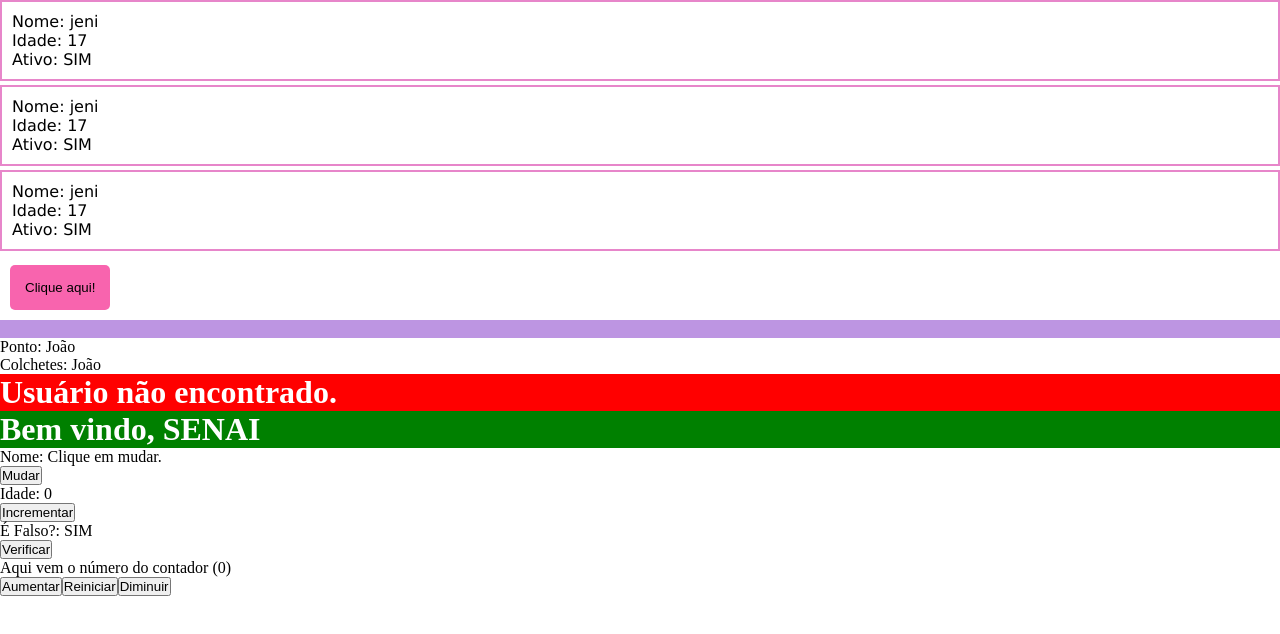
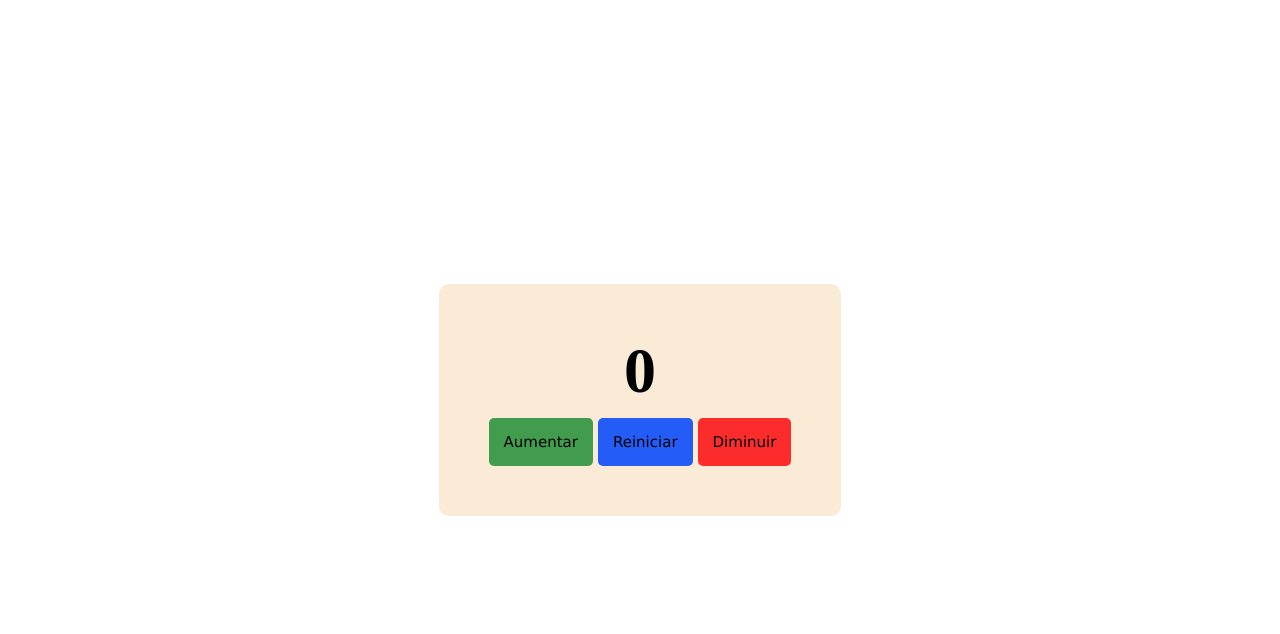
Before and after one commit to jenifer-goncalves/estudos_react, a React (Vite) app: page / in a window 1280 px wide. Shown: the top 634 px of the page. Built offline with nearby package versions, Linux system fonts and the light colour scheme.

Commit message:
ADD: Css do contador

```diff
--- a/src/App.jsx
+++ b/src/App.jsx
@@ -1,29 +1,29 @@
-import Alunos from './components/Alunos/Alunos.jsx';
-import Botao from './components/Button/Button.jsx';
-import Card from './components/Card/Card.jsx';
-import MsgUsuario from './components/MensagemUsuario/MsgUsuario.jsx';
-import UseStateHook from './components/UseStateHook/UseStateHook.jsx';
+// import Alunos from './components/Alunos/Alunos.jsx';
+// import Botao from './components/Button/Button.jsx';
+// import Card from './components/Card/Card.jsx';
+// import MsgUsuario from './components/MensagemUsuario/MsgUsuario.jsx';
+// import UseStateHook from './components/UseStateHook/UseStateHook.jsx';
 import Contador from './components/Contador/Contador.jsx';
 
 
 function App() {
 
-  const objeto =
-  {
-    id: 1,
-    nome:'João'
-  };
+  // const objeto =
+  // {
+  //   id: 1,
+  //   nome:'João'
+  // };
 
-  const styles =
-  {
-    containerFrutas: 'classe-azul',
-    'container-legumes': 'classe-verde'
-  };
+  // const styles =
+  // {
+  //   containerFrutas: 'classe-azul',
+  //   'container-legumes': 'classe-verde'
+  // };
 
   return (
     <>
 
-    <Alunos nome={'jeni'} idade={17} ativo={true}/>
+    {/* <Alunos nome={'jeni'} idade={17} ativo={true}/>
     <Alunos nome={'jeni'} idade={17} ativo={true}/>
     <Alunos nome={'jeni'} idade={17} ativo={true}/>
 
@@ -37,7 +37,7 @@ function App() {
     <MsgUsuario nomeUsuario={'SENAI'}/>
     <MsgUsuario autenticado={true} nomeUsuario={'SENAI'}/>
 
-    <UseStateHook/>
+    <UseStateHook/> */}
     <Contador/>
     </>
   );
--- a/src/components/Contador/Contador.jsx
+++ b/src/components/Contador/Contador.jsx
@@ -1,14 +1,41 @@
 import { useState } from "react"
+import styles from "./contador.module.css";
 
 function Contador(){
-    return(
-        <>
-        <p>Aqui vem o número do contador (0)</p>
-        <button>Aumentar</button>
-        <button>Reiniciar</button>
-        <button>Diminuir</button>
-        </>
-    )
+  const [contador, setContador] = useState(0);
+  const [estadoNum, setEstadoNum] = useState(false)
+
+ const aumentarNum = () => {
+        setContador(contador + 1);
+  }
+
+ const diminuirNum = () => {
+        setContador(contador - 1);
+  }
+
+ const reiniciarNum = () => {
+        setContador(contador === 0)
+  }
+
+
+
+  return(
+
+
+    <div className={styles.container}>
+        <h2 className={styles.numero}>{contador}</h2>
+
+        <div className={styles.btnEspaco}>
+            <button className={styles.btnAumentar} onclick={aumentarNum}>Aumentar</button>
+            <button className={styles.btnReiniciar} onclick={reiniciarNum}>Reiniciar</button>
+            <button className={styles.btnDiminuir} onclick={diminuirNum}>Diminuir</button>
+        </div>
+
+    </div>
+  )
+
 }
 
+
+
 export default Contador
--- a/src/components/Contador/contador.module.css
+++ b/src/components/Contador/contador.module.css
@@ -1,4 +1,77 @@
-.aumentar{
-    background-color: cadetblue;
+body{
+    display: flex;
+    justify-content: center;
+    align-items: center;
+    height: 100vh;
+    width: 100vw;
+
+}
+
+.container{
+    background-color: antiquewhite;
+    padding: 50px;
+    border-radius: 10px;
+}
+
+.numero{
+    margin-bottom: 10px;
+    text-align: center;
+    color: rgb(0, 0, 0);
+    font-family: 'Times New Roman', Times, serif;
+    font-size: 4rem;
+}
+
+.btnEspaco{
+    display: flex;
+    gap: 5px;
+}
+
+.btnAumentar{
+    background-color: rgb(66, 156, 78);
     padding: 15px;
+    border: none;
+    border-radius: 5px;
+    cursor: pointer;
+    font-family: 'Lucida Sans', 'Lucida Sans Regular', 'Lucida Grande', 'Lucida Sans Unicode', Geneva, Verdana, sans-serif;
+    font-size: 15px;
+    transition: all 0.2s;
 }
+
+.btnAumentar:hover{
+    background-color: rgb(32, 104, 50);
+    color: white;
+}
+
+
+.btnReiniciar{
+    background-color: rgb(36, 92, 247);
+    padding: 15px;
+    border: none;
+    border-radius: 5px;
+    cursor: pointer;
+    font-family: 'Lucida Sans', 'Lucida Sans Regular', 'Lucida Grande', 'Lucida Sans Unicode', Geneva, Verdana, sans-serif;
+    font-size: 15px;
+    transition: all 0.2s;
+}
+
+.btnReiniciar:hover{
+    background-color: rgb(28, 56, 133);
+    color: white;
+}
+
+
+.btnDiminuir{
+    background-color: rgb(252, 44, 44);
+    padding: 15px;
+    border: none;
+    border-radius: 5px;
+    cursor: pointer;
+    font-family: 'Lucida Sans', 'Lucida Sans Regular', 'Lucida Grande', 'Lucida Sans Unicode', Geneva, Verdana, sans-serif;
+    font-size: 15px;
+    transition: all 0.2s;
+}
+
+.btnDiminuir:hover{
+    background-color: rgb(122, 21, 21);
+    color: white;
+}
```
